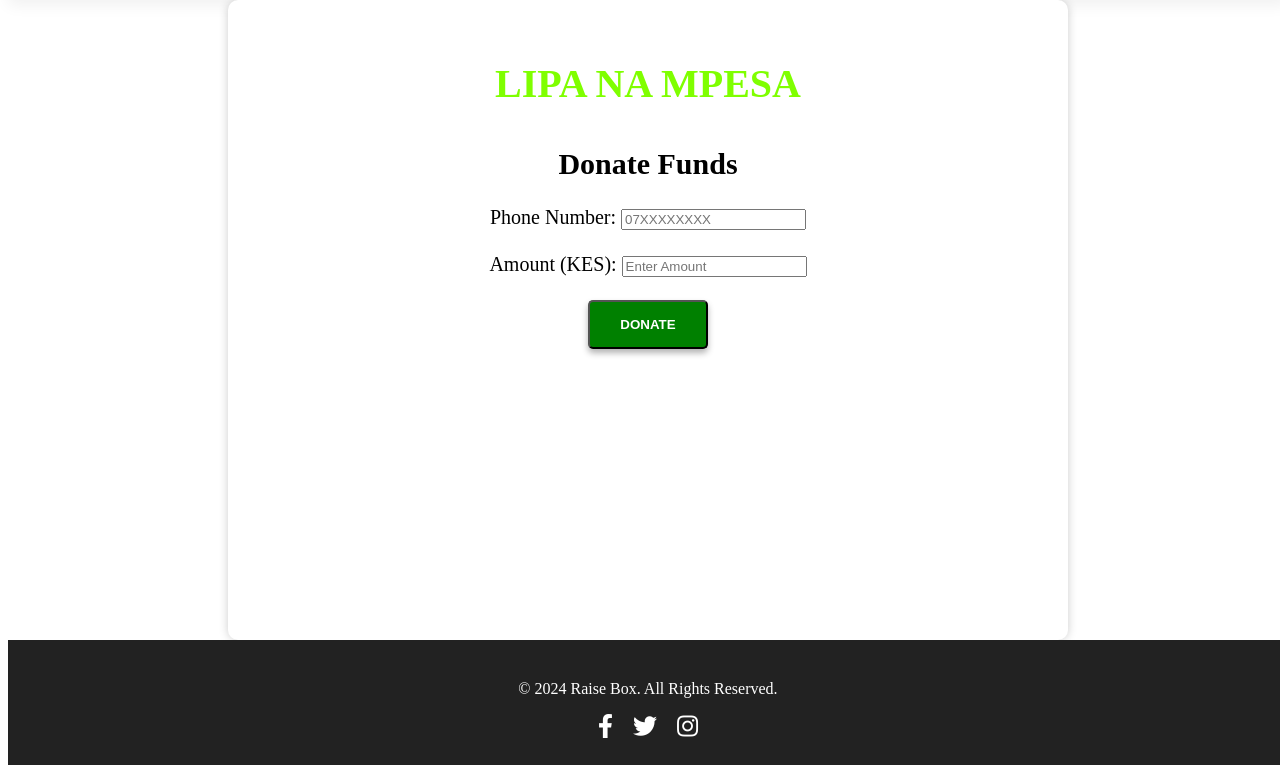
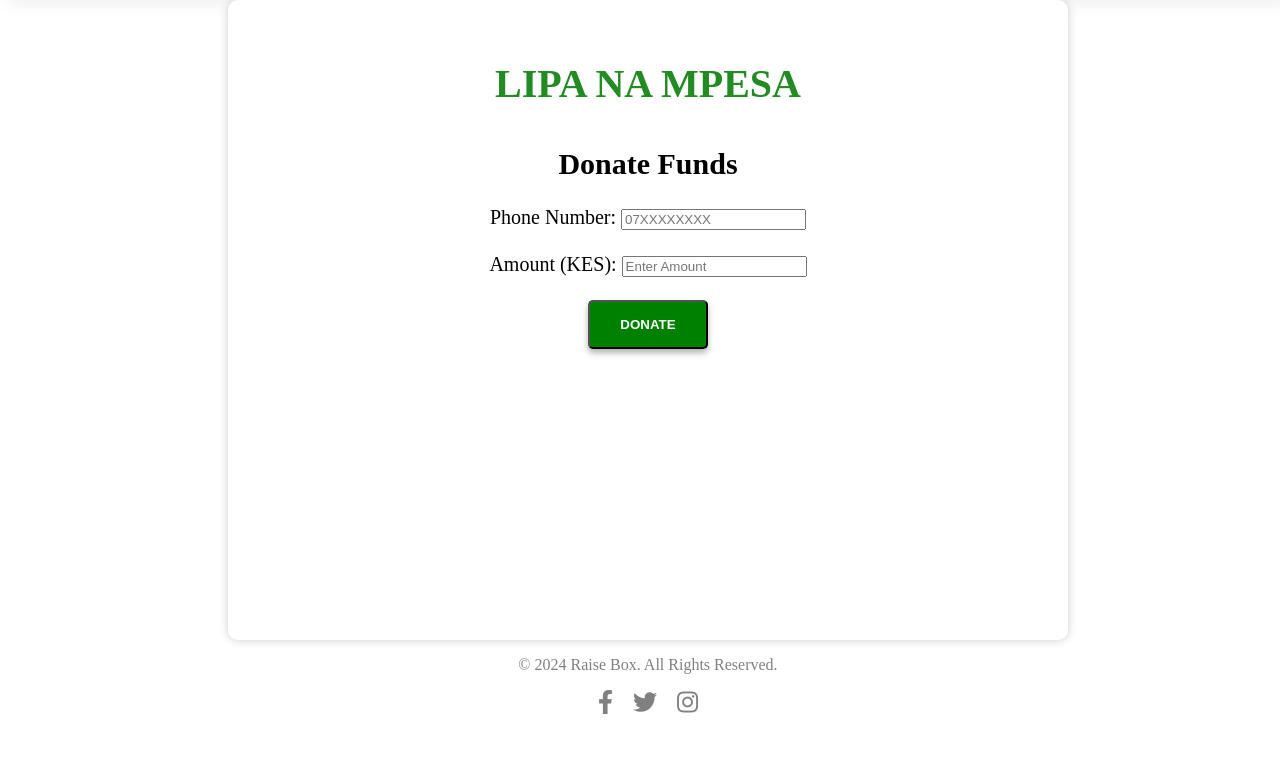
Before and after one commit to slerve/raisebox, a Flask app: page / in a window 1280 px wide. Shown: the part 140-913 px from the top of the page. After the commit the page ends 854 px from the top, so only its background shows below. Run offline with Flask 3, Linux system fonts and the light colour scheme.

Commit message:
Update index.html

```diff
--- a/templates/index.html
+++ b/templates/index.html
@@ -12,7 +12,7 @@
         h3{
             font-size: 40px;
             font-weight: bold;
-            color: #7FFF00;
+            color: #228B22 ;
         }
 
 body{
@@ -82,10 +82,9 @@
 
 /* Footer */
 footer {
-    background-color: #222;
-    color: white;
+    color: grey;
     text-align: center;
-    padding: 1.5rem 0;
+
 }
 
 footer p {
@@ -93,7 +92,7 @@
 }
 
 footer .social-links a{
-    color: white;
+    color: grey;
     margin: 0 0.5rem;
     font-size: 1.5rem;
     text-decoration: none;
```
